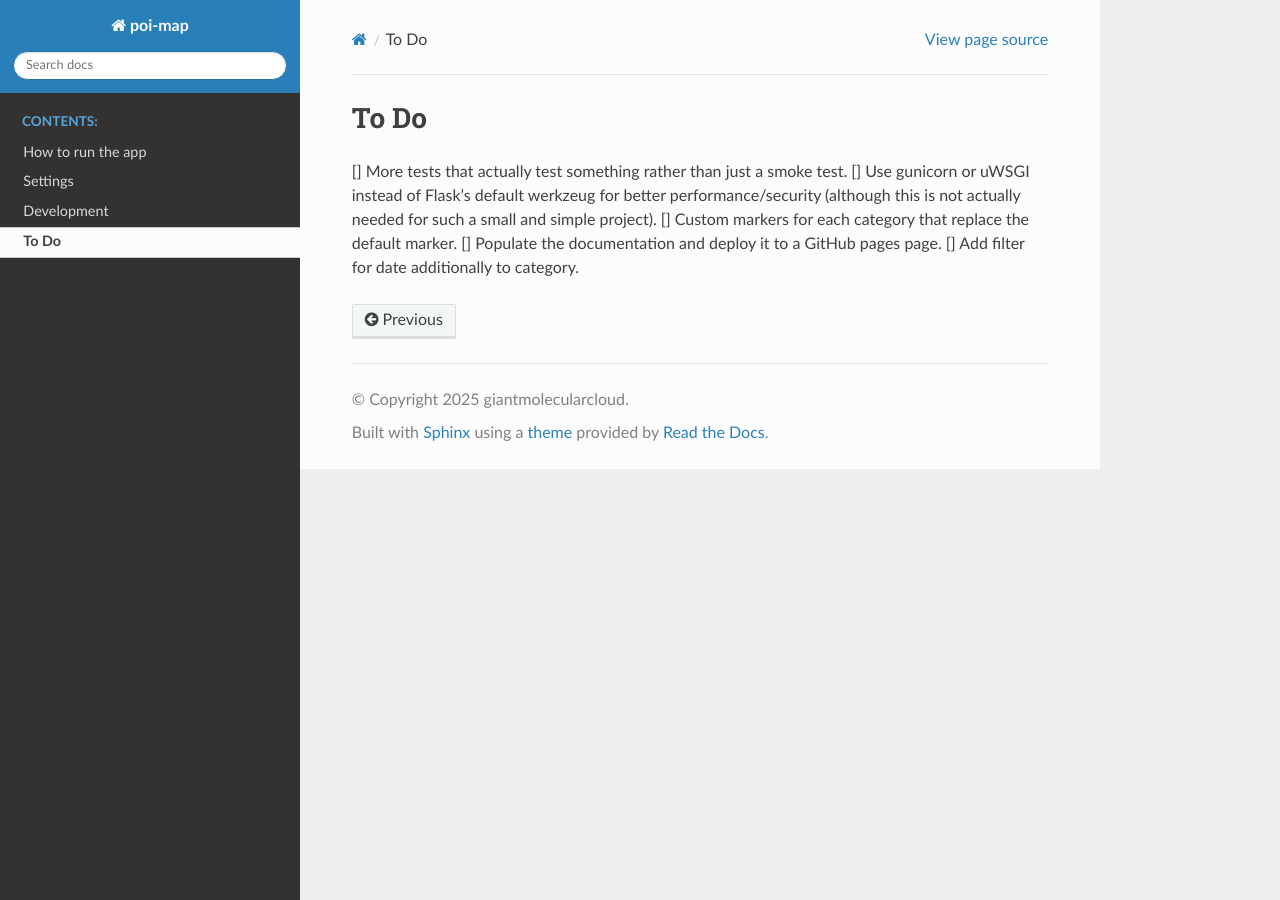
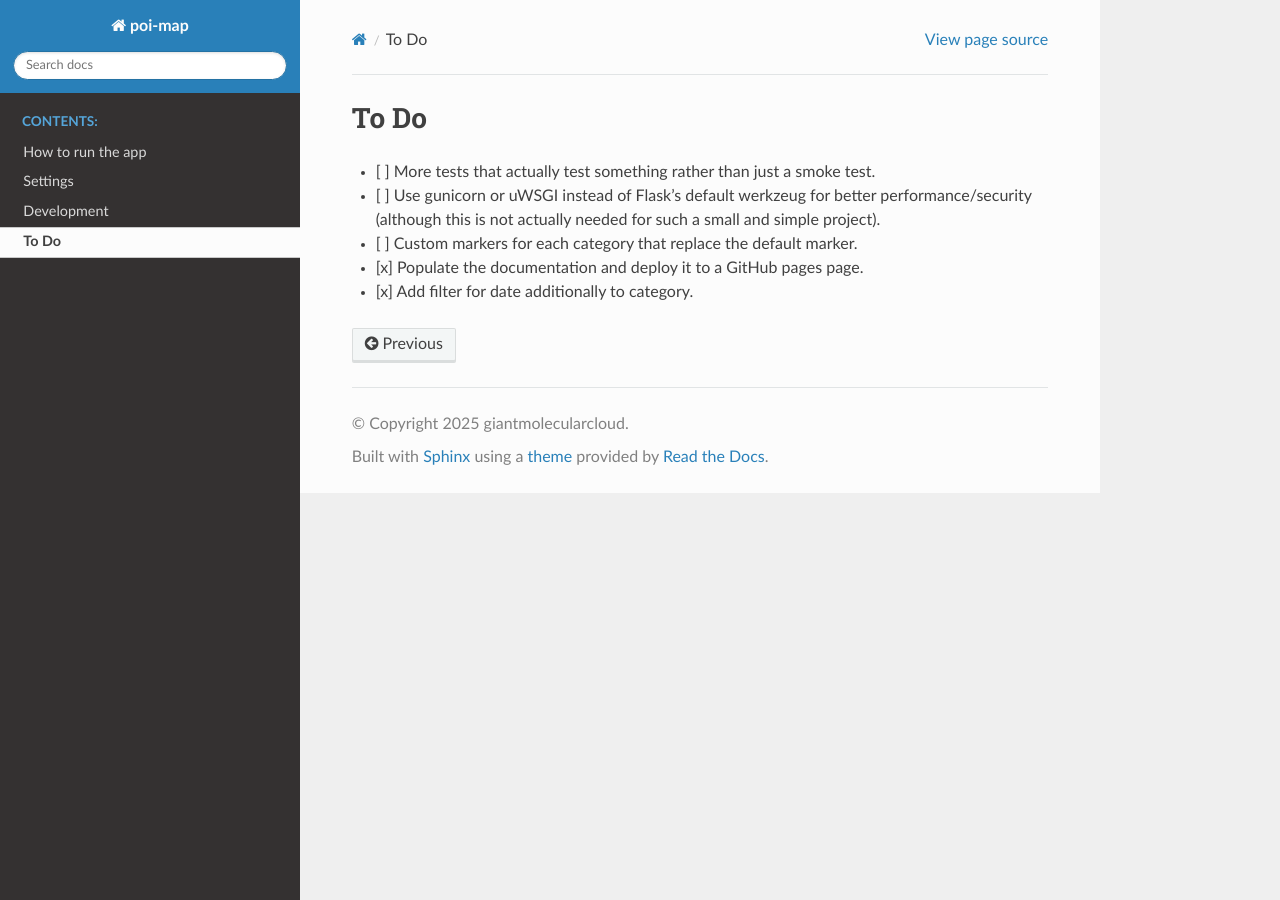
Before and after one commit to GiantMolecularCloud/poi-map, a Sphinx documentation site: the page built from docs/sources/todo.rst, in a window 1280 px wide. Built offline with Sphinx 7.4.7 and the Read the Docs theme 3.1.0, drawn with Linux system fonts in a browser that asks for light colours.

Commit message:
update docs

```diff
--- a/docs/index.rst
+++ b/docs/index.rst
@@ -16,7 +16,7 @@ Functionality
 
 - create, delete, update POIs
 - display POIs on an interactive map
-- filter POIs by categories
+- filter POIs by category and date
 - get some basic POI statistics
 
 
--- a/docs/sources/todo.rst
+++ b/docs/sources/todo.rst
@@ -2,8 +2,8 @@
 To Do
 =====
 
-[] More tests that actually test something rather than just a smoke test.
-[] Use gunicorn or uWSGI instead of Flask's default werkzeug for better performance/security (although this is not actually needed for such a small and simple project).
-[] Custom markers for each category that replace the default marker.
-[] Populate the documentation and deploy it to a GitHub pages page.
-[] Add filter for date additionally to category.
+- [ ] More tests that actually test something rather than just a smoke test.
+- [ ] Use gunicorn or uWSGI instead of Flask's default werkzeug for better performance/security (although this is not actually needed for such a small and simple project).
+- [ ] Custom markers for each category that replace the default marker.
+- [x] Populate the documentation and deploy it to a GitHub pages page.
+- [x] Add filter for date additionally to category.
```
Also changed, not shown: README.md (+6 -6 lines).
